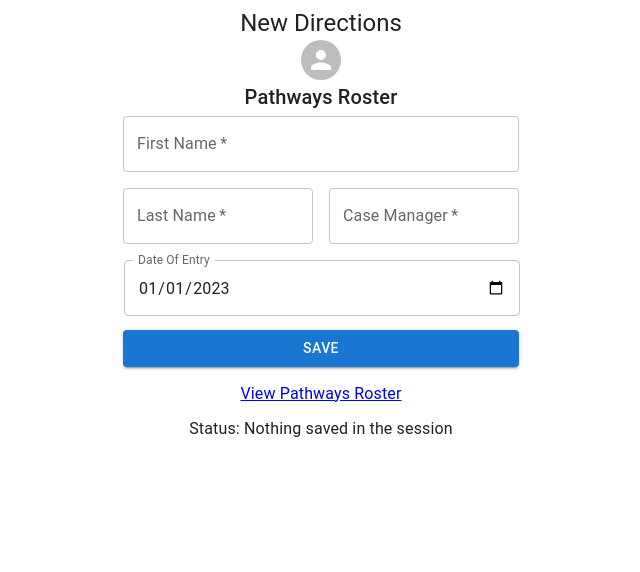
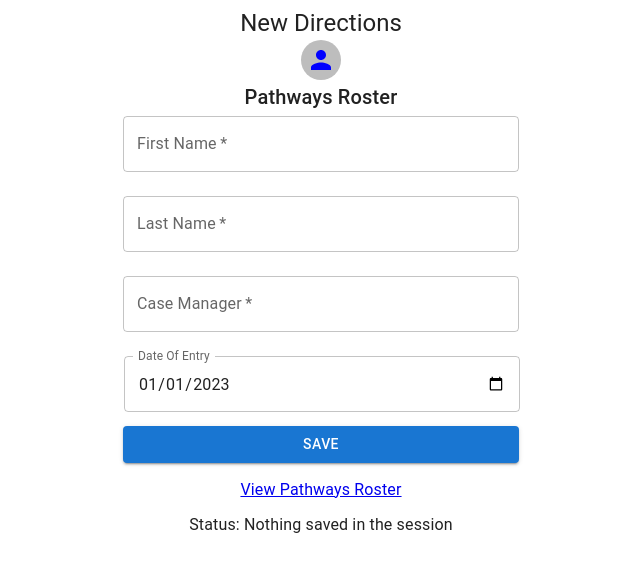
Before and after one commit to marcCodesFaceOff/spring.react.mysql, a React (Create React App) app in the folder frontend/: page / in a window 1280 px wide. Shown: the top 572 px of the page, without its empty margins (319-959 px from the left). Built offline with nearby package versions, Linux system fonts and the light colour scheme.

Commit message:
adds delete icon on table

```diff
--- a/frontend/package.json
+++ b/frontend/package.json
@@ -10,6 +10,7 @@
     "@testing-library/jest-dom": "^5.16.5",
     "@testing-library/react": "^13.4.0",
     "@testing-library/user-event": "^13.5.0",
+    "axios": "^1.3.6",
     "react": "^18.2.0",
     "react-dom": "^18.2.0",
     "react-router": "^6.10.0",
--- a/frontend/src/Components/AddPerson.js
+++ b/frontend/src/Components/AddPerson.js
@@ -7,18 +7,19 @@ import { Link } from "react-router-dom";
 import Grid from "@mui/material/Grid";
 import Typography from "@mui/material/Typography";
 import Container from "@mui/material/Container";
-import { grey } from "@mui/material/colors";
+import { blueGrey } from "@mui/material/colors";
 
 var classes = {
     paper: {
         marginTop: 7,
         display: "flex",
         flexDirection: "column",
-        alignItems: "center"
+        alignItems: "center",
       },
       avatar: {
         margin: 1,
-        backgroundColor: grey
+        backgroundColor: blueGrey,
+        color:"blue"
       },
       form: {
         width: "100%", // Fix IE 11 issue.
@@ -43,18 +44,21 @@ export default function AddPerson() {
     const [selectedDate, setSelectedDate] = React.useState(
       new Date("2023-04-02T21:11:54")
     );
+
     const [firstName, setFirstName] = React.useState("");
     const [lastName, setLastName] = React.useState("");
     const [caseManager, setCaseManager] = React.useState("");
 
-    const handleDateChange = date => setSelectedDate(date);
+
+    const handleDateChange = date => setSelectedDate(date.target.value);
     const handleFirstNameChange = event => setFirstName(event.target.value);
     const handleLastNameChange = event => setLastName(event.target.value);
     const handleCaseManagerChange = event => setCaseManager(event.target.value);
 
     const [message, setMessage] = React.useState("Nothing saved in the session");
 
-    async function sampleFunc(toInput) {
+    async function addToRoster(toInput) {
+      console.log("toInput", toInput)
       const response = await fetch("/api/roster", {
         method: "POST", // *GET, POST, PUT, DELETE, etc.
         mode: "cors", // no-cors, *cors, same-origin
@@ -67,19 +71,20 @@ export default function AddPerson() {
         redirect: "follow", // manual, *follow, error
         referrerPolicy: "no-referrer", // no-referrer, *client
         body: JSON.stringify(toInput) // body data type must match "Content-Type" header
-    });
+      });
       let body = await response.json();
-      console.log(body.id);
-      setMessage(body.id ? "Data sucessfully updated" : "Data update failed");
+      console.log(body);
+      console.log(body.bed);
+      setMessage(body.bed ? "Data sucessfully updated" : "Data updation failed");
     }
+
 
     const handleSubmit = variables => {
       const toInput = { firstName, lastName, caseManager, date: selectedDate };
-      sampleFunc(toInput);
+      addToRoster(toInput);
       setFirstName("");
       setLastName("");
       setCaseManager("");
-      setSelectedDate("");
     };
 
     if (firstLoad) {
@@ -99,7 +104,7 @@ export default function AddPerson() {
             Pathways Roster
           </Typography>
           <form style={classes.form} noValidate>
-            <Grid container spacing={2}>
+            <Grid container spacing={3}>
               <Grid item xs={12}>
                 <TextField
                   variant="outlined"
@@ -113,7 +118,7 @@ export default function AddPerson() {
                   onChange={handleFirstNameChange}
                 />
               </Grid>
-              <Grid item xs={12} sm={6}>
+              <Grid item xs={12}>
                 <TextField
                   autoComplete="lastName"
                   name="lastName"
@@ -126,7 +131,7 @@ export default function AddPerson() {
                   onChange={handleLastNameChange}
                 />
               </Grid>
-              <Grid item xs={12} sm={6}>
+              <Grid item xs={12}>
                 <TextField
                   variant="outlined"
                   required
@@ -157,7 +162,6 @@ export default function AddPerson() {
               fullWidth
               variant="contained"
               color="primary"
-              preventDefault
               style={classes.submit}
               onClick={handleSubmit}
             >
--- a/frontend/src/Components/Table.js
+++ b/frontend/src/Components/Table.js
@@ -1,6 +1,5 @@
 import React from "react";
-// import Button from "@mui/material/Button"
-import DeleteIcon from "@mui/material/Icon"
+import DeleteIcon from '@mui/icons-material/Delete';
 import IconButton from '@mui/material/IconButton';
 import Table from "@mui/material/Table";
 import TableBody from "@mui/material/TableBody";
@@ -21,6 +20,7 @@ const classes = {
       },
       avatar: {
         margin: 1,
+        color: "blue",
         backgroundColor: blueGrey
       },
       paper: {
@@ -28,10 +28,9 @@ const classes = {
         flexDirection: "column",
         justifyContent: "center",
         alignItems: "center",
-        margin: `10px`,
         height: "100%",
-        width: "99%",
-        marginTop: 7
+        width: "100%",
+        backgroundColor: "lightGrey"
       },
       link: {
         color: "rgba(0,0,0,0.65)",
@@ -44,7 +43,6 @@ const classes = {
       }
 }
 
-
 export default function SimpleTable() {
 
     const [data, upDateData] = React.useState([]);
@@ -54,9 +52,10 @@ export default function SimpleTable() {
     async function getRoster() {
       let response = await fetch("/api/roster");
       let body = await response.json();
-      console.log(body);
+      console.log("body:", body[0].bed);
       upDateData(body);
     }
+
 
     if (firstLoad) {
       getRoster();
@@ -91,6 +90,7 @@ export default function SimpleTable() {
                   <TableCell align="center">Last Name</TableCell>
                   <TableCell align="center">Case Manager</TableCell>
                   <TableCell align="center">Entry Date</TableCell>
+                  <TableCell align="center">Delete</TableCell>
                 </TableRow>
               </TableHead>
               <TableBody>
@@ -99,9 +99,9 @@ export default function SimpleTable() {
                     <TableCell align="center">{row.bed}</TableCell>
                     <TableCell align="center">{row.firstName}</TableCell>
                     <TableCell align="center">{row.lastName}</TableCell>
-                    <TableCell align="center">{row.gender}</TableCell>
+                    <TableCell align="center">{row.caseManager}</TableCell>
                     <TableCell align="center">{row.date}</TableCell>
-                    <TableCell align="center"><IconButton aria-label="delete"><DeleteIcon /></IconButton></TableCell>
+                    <TableCell align="center"><IconButton aria-label="delete" style={{color:"red"}} onClick={(e) => this.deleteRow(row.bed, e)}><DeleteIcon/></IconButton></TableCell>
                   </TableRow>
                 ))}
               </TableBody>
```
Also changed, not shown: 2 other files (tests, documents, lock files or other folders).
